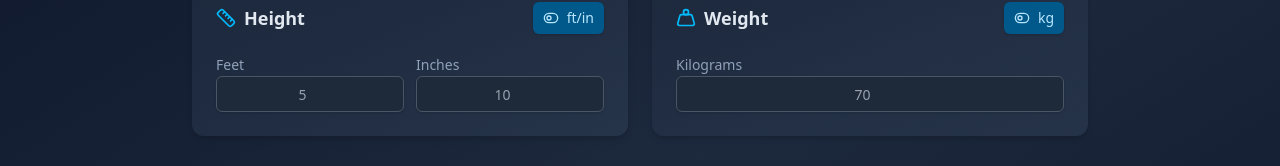
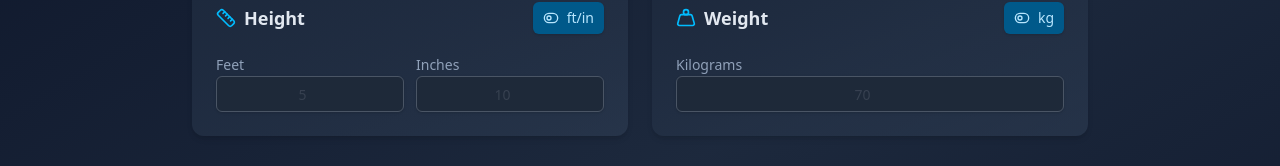
Before and after one commit to crod951/bmi-calc, a React (Vite) app: page / in a window 1280 px wide. Shown: the part 207-373 px from the top of the page. Built offline with nearby package versions, Linux system fonts and the light colour scheme.

Commit message:
fix: remove placeholder on focus in input; adjusted opacity for placeholder to differentiate it more from input

```diff
--- a/src/components/ui/input.tsx
+++ b/src/components/ui/input.tsx
@@ -19,10 +19,10 @@ function Input({ className, type, ...props }: React.ComponentProps<"input">) {
       data-slot="input"
       onKeyDown={handleKeyDown}
       className={cn(
-        "file:text-gray-900 dark:file:text-gray-100 placeholder:text-gray-500/40 dark:placeholder:text-gray-400/40 selection:bg-teal-600 selection:text-white flex h-9 w-full min-w-0 rounded-md border px-3 py-1 text-base shadow-sm transition-colors outline-none file:inline-flex file:h-7 file:border-0 file:bg-transparent file:text-sm file:font-medium disabled:pointer-events-none disabled:cursor-not-allowed disabled:opacity-50 md:text-sm",
+        "file:text-gray-900 selection:bg-teal-600 selection:text-white flex h-9 w-full min-w-0 rounded-md border px-3 py-1 text-base shadow-sm transition-colors outline-none file:inline-flex file:h-7 file:border-0 file:bg-transparent file:text-sm file:font-medium disabled:pointer-events-none disabled:cursor-not-allowed disabled:opacity-50 md:text-sm",
         isDark
-          ? "border-gray-600 bg-gray-800 text-gray-100 placeholder:text-gray-400"
-          : "border-slate-200 bg-gray-100 text-gray-900 placeholder:text-gray-500",
+          ? "border-gray-600 bg-gray-800 text-gray-100 placeholder:text-gray-400/20 focus:placeholder:text-transparent"
+          : "border-slate-200 bg-gray-100 text-gray-900 placeholder:text-gray-500/20 focus:placeholder:text-transparent",
         "focus:border-teal-500 focus:ring-2 focus:ring-teal-500/50",
         "aria-invalid:ring-red-500/20 aria-invalid:border-red-500",
         className
```
